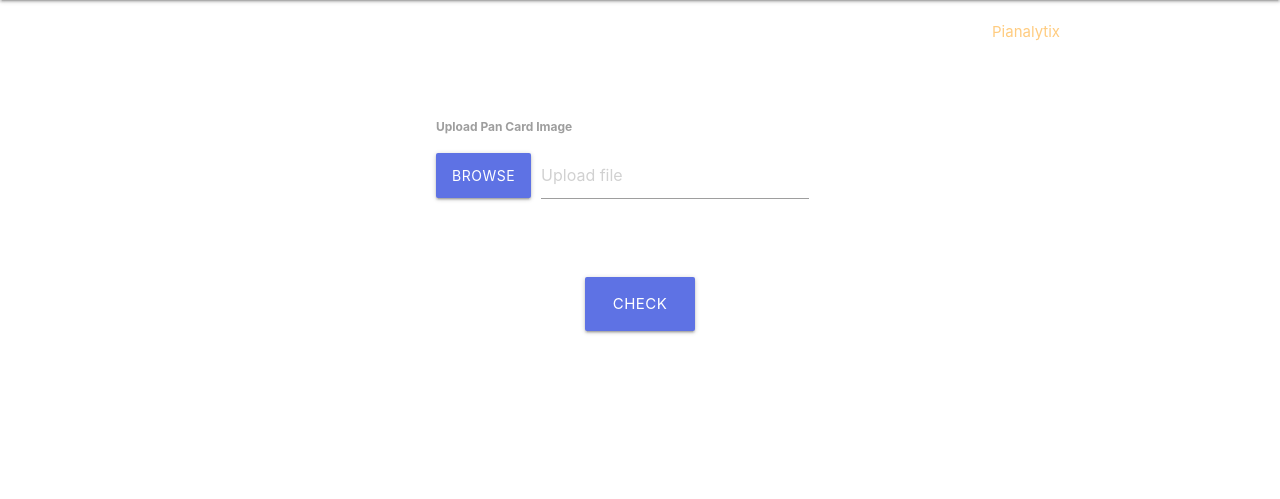
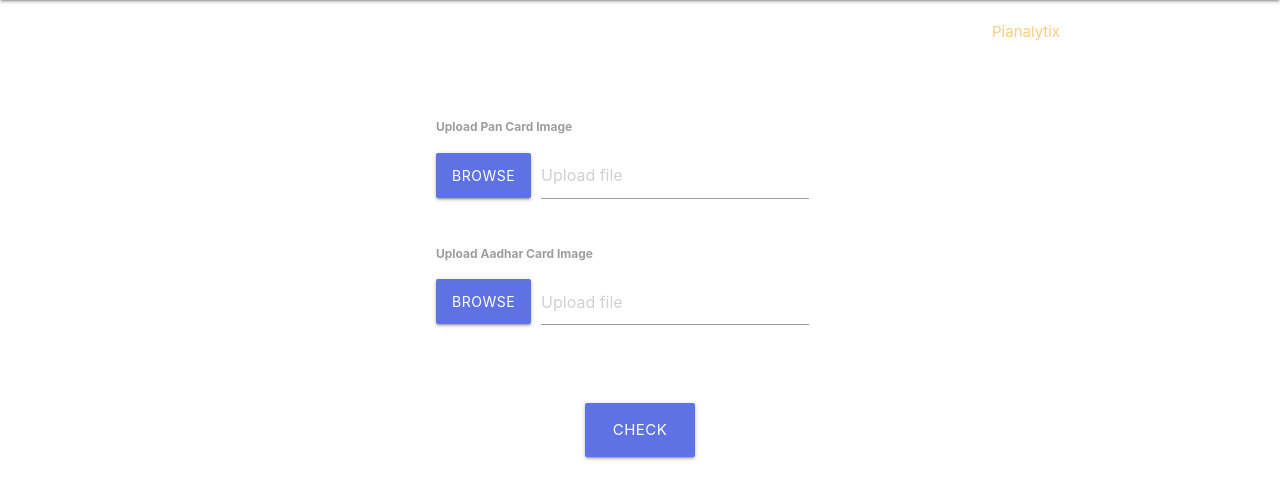
Before and after one commit to vbhvprksh/FYMajorProject, a Flask app: page / in a window 1280 px wide. Shown: the part 64-563 px from the top of the page. Run offline with Flask 2, Linux system fonts and the light colour scheme.

```diff
--- a/app/templates/index.html
+++ b/app/templates/index.html
@@ -41,6 +41,23 @@
                   </div>
                 </div>
             </div>
+
+
+
+            <!--------Testing 2---->
+            <div class = "row">
+              <label for="first_name"><b>Upload Aadhar Card Image</b></label><br>
+              <div class = "file-field input-field">
+                <div class = "btn" style="background-color: #5e72e4">
+                  <span>Browse</span>
+                  <input type = "file" name="file_upload2" id="file_upload2" />
+                </div>
+                <div class = "file-path-wrapper">
+                  <input class = "file-path validate" type = "text" placeholder = "Upload file" name="file_name2" id="file_name2" />
+                </div>
+              </div>
+          </div>
+
             </div>
           </div>
 
--- a/app/views.py
+++ b/app/views.py
@@ -64,6 +64,11 @@ def index():
                 cv2.imwrite(os.path.join(app.config['GENERATED_FILE'], 'image_thresh.jpg'), thresh)
                 return render_template('index.html',pred=str(round(score*100,2)) + '%' + ' correct')
 
+
+
+
+
+
 # Main function
 if __name__ == '__main__':
     app.run(debug=True)
```
Also changed, not shown: app/static/generated/image_diff.jpg, app/static/generated/image_original.jpg, app/static/generated/image_thresh.jpg, app/static/generated/image_uploaded.jpg, app/static/original/image.jpg. Lines whose indentation alone changed are shown as unchanged.
